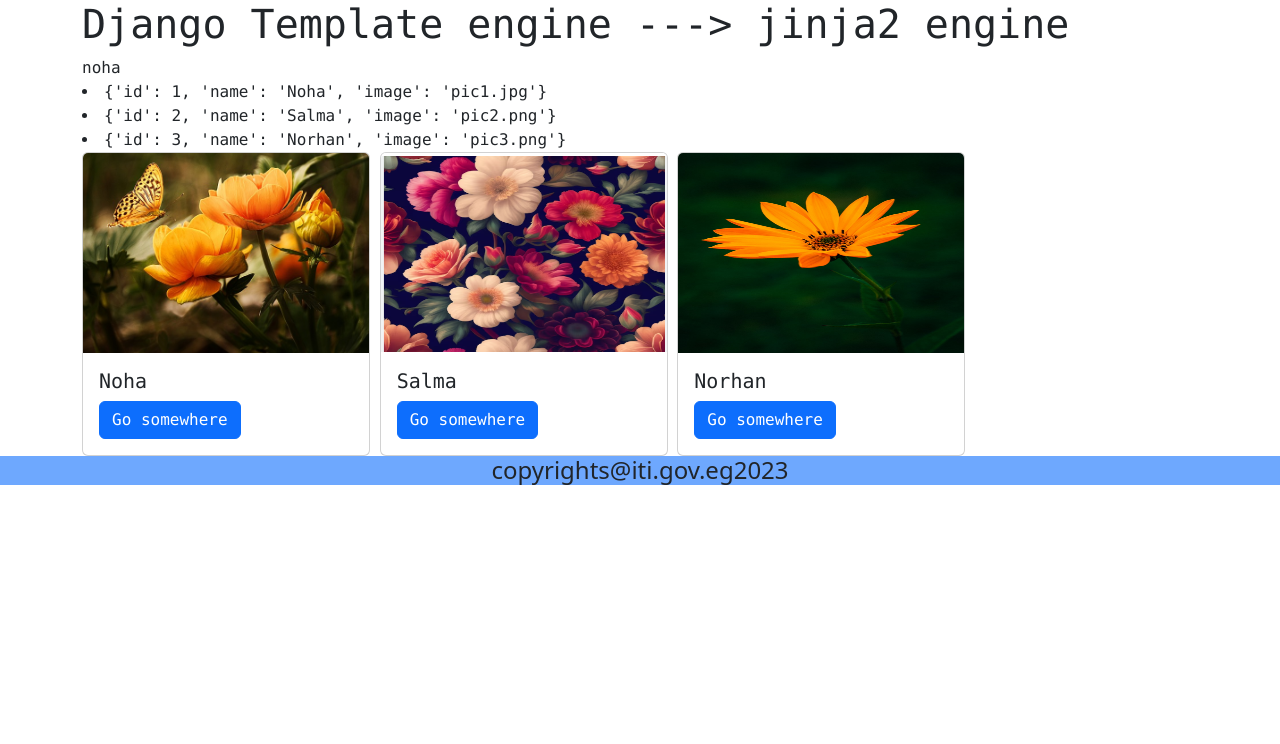
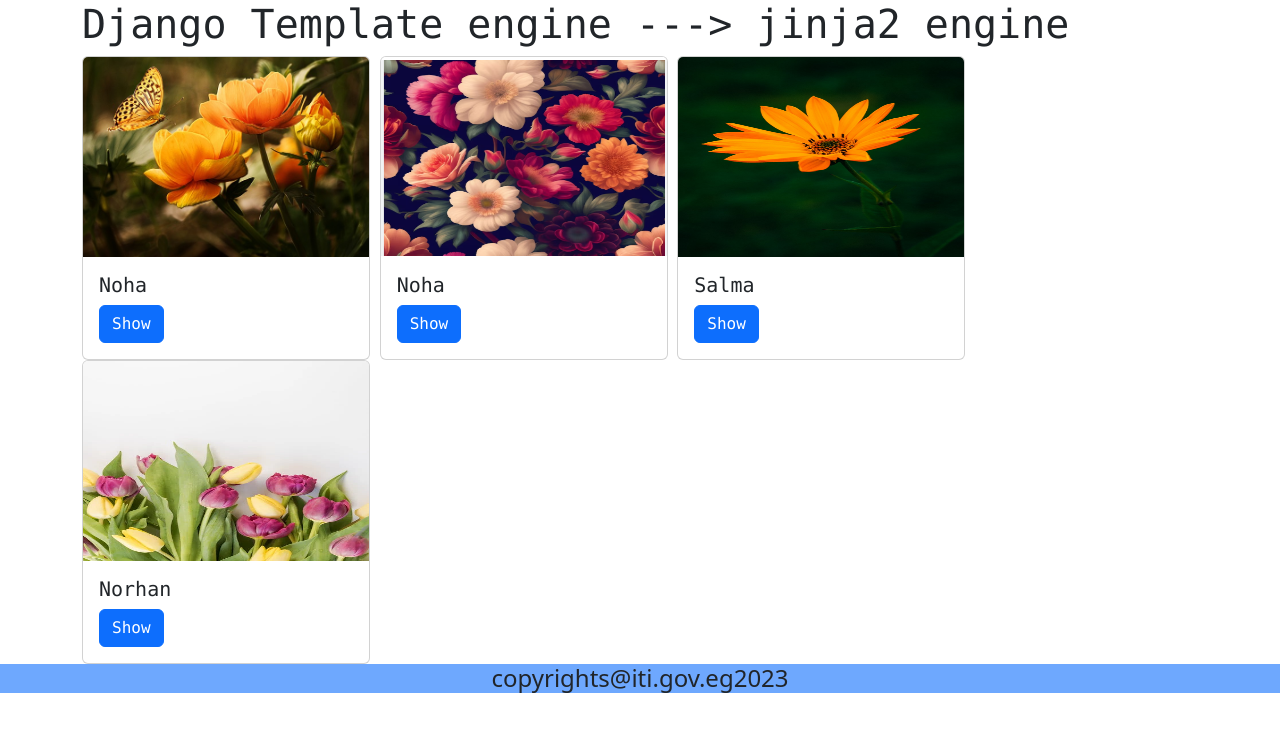
Before and after one commit to NohaAShehab/afaq23-mans3-django, a Django app: page /students/home/ in a window 1280 px wide. Shown: the part 56-800 px from the top of the page. Run offline with Django 4.2, Linux system fonts and the light colour scheme; some libraries are stand-ins or nearby versions.

Commit message:
display student info in single page

```diff
--- a/iti/students/templates/home.html
+++ b/iti/students/templates/home.html
@@ -8,13 +8,13 @@
 
 
 <h1> Django Template engine ---> jinja2 engine </h1>
-{{name}}
+<!--{{name}}-->
 <!--{{students }}-->
 
-{% for std in students %}
-<li> {{std}} </li>
+<!--{% for std in students %}-->
+<!--<li> {{std}} </li>-->
 
-{% endfor %}
+<!--{% endfor %}-->
 
 {% for std in students %}
 <!--{{std.image}}-->
@@ -23,7 +23,7 @@
   <img src="{% static 'students/images/'|add:std.image %}" width="200" height="200" class="card-img-top" alt="...">
   <div class="card-body">
     <h5 class="card-title">{{std.name}}</h5>
-    <a href="#" class="btn btn-primary">Go somewhere</a>
+    <a href="{% url 'students.show' std.id %}" class="btn btn-primary">Show</a>
   </div>
 </div>
     </div>
--- a/iti/students/urls.py
+++ b/iti/students/urls.py
@@ -1,11 +1,12 @@
 from django.urls import path
 
-from students.views import  helloworld, welcome, sayhi, muliplywithten, home
+from students.views import  helloworld, welcome, sayhi, muliplywithten, home,show
 urlpatterns = [
     path('hello/', helloworld, name='myhello'),
     path('mywelcome/', welcome, name='welcome'),
     path('hi/<username>', sayhi, name='hi'),
     path('mul/<int:num>', muliplywithten, name='mul'),
-    path('home/',home, name='home' )
+    path('home/',home, name='home' ),
+    path('<int:id>',show, name='students.show' )
 
 ]
--- a/iti/students/views.py
+++ b/iti/students/views.py
@@ -25,11 +25,20 @@ def muliplywithten(request , num):
     return HttpResponse(f"Result===>{num*10}")
 
 
+students = [
+        {"id":1, "name":'Noha', "image":"pic1.jpg", 'grade':10 },
+        {"id":2, "name":'Noha', "image":"pic2.png", "grade":20 },
+        {"id": 3, "name": 'Salma', "image": "pic3.png","grade":30},
+        {"id": 4, "name": 'Norhan', "image": "pic4.png","grade":40}
+    ]
 def home(request):
-    students = [
-        {"id":1, "name":'Noha', "image":"pic1.jpg"},
-        {"id": 2, "name": 'Salma', "image": "pic2.png"},
-        {"id": 3, "name": 'Norhan', "image": "pic3.png"}
-    ]
+
     return  render(request, 'home.html' ,
                    context = {"name":"noha", 'students':students})
+
+
+def show(request, id):
+    stds = filter(lambda std: std["id"] == id, students)
+    # print(list(stds)[0])
+    std = list(stds)[0]
+    return  render(request, 'students/show.html', context={"student":std})
```
Also changed, not shown: iti/students/templates/students/show.html (added, +15 -0 lines), main.py (+22 -7 lines).
